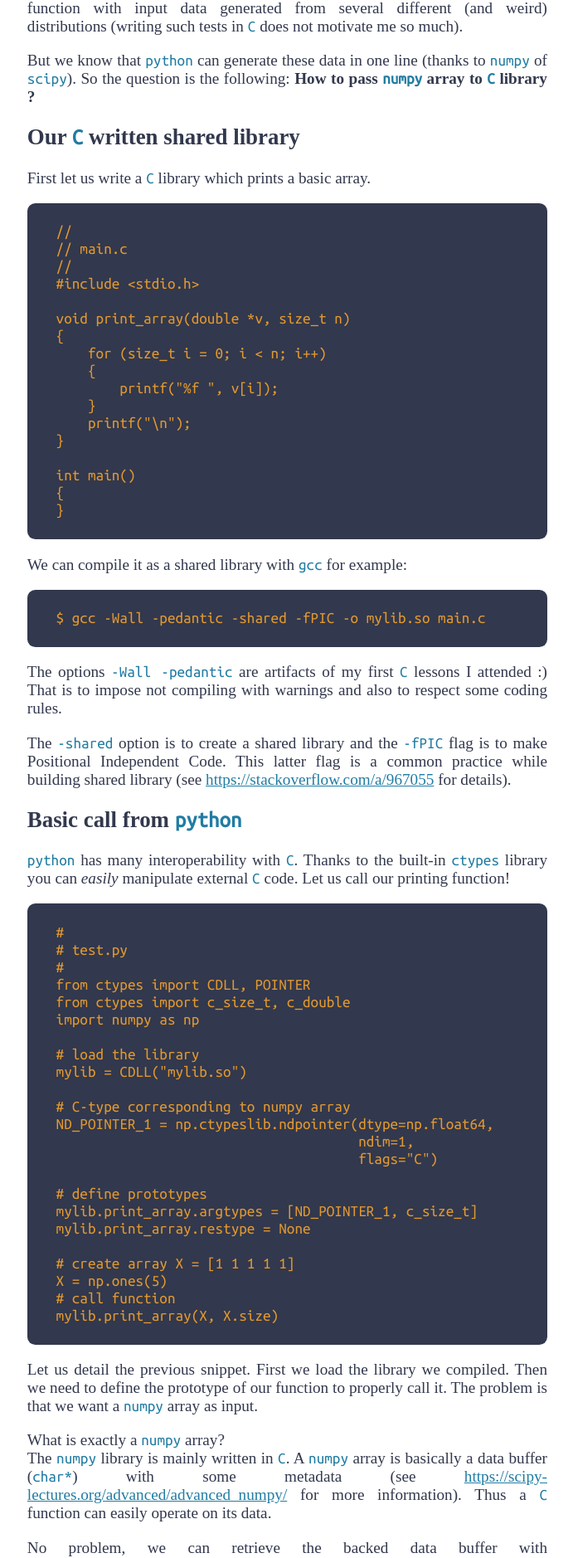
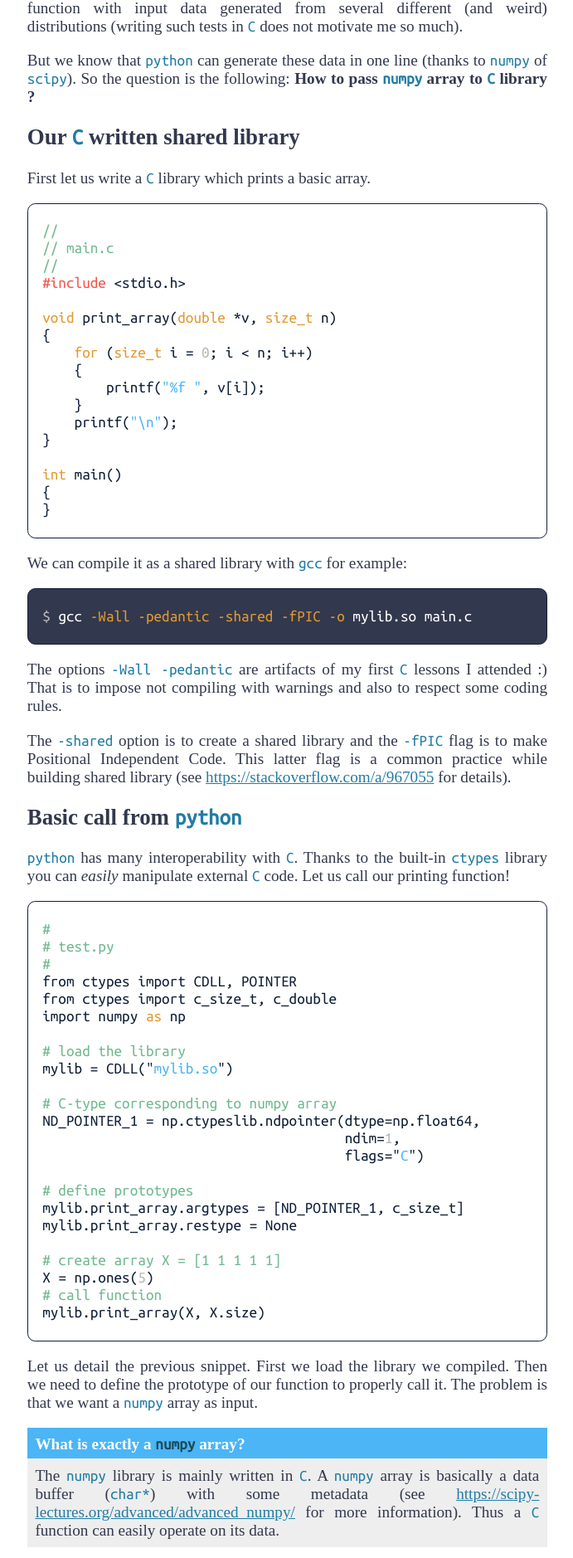
Before and after one commit to asiffer/bio, a Jekyll site: the page built from _posts/2020-03-29-pass-numpy-array-to-c-library.md, in a window 1280 px wide. Shown: the part 538-2416 px from the top of the page at 83% size, without its empty margins (428-1119 px from the left). Built offline with Jekyll 4.4.1, drawn with Linux system fonts in a browser that asks for light colours; nearby versions of some CDN libraries; some web fonts are replaced.

Commit message:
update styles

```diff
--- a/_sass/code.scss
+++ b/_sass/code.scss
@@ -1,8 +1,138 @@
+.highlight code {
+	font-family: $font8;
+	color: $color2;
+}
 
-.language-console.highlighter-rouge {
+code {
+	font-family: $font8;
+	color: $color3;
+}
 
+.highlight  {
+	padding: 0.2em;
+	padding-left: 0.5em;
+    padding-right: 0.5em;
+    border: thin solid $color-onyx;
+	border-radius: 0.5em;
+	background: $color0;
+    white-space: pre-wrap;
+
+}
+
+pre.highlight {
+    border: none;
+}
+
+
+
+
+// .language-bash.highlighter-rouge {
+
+// }
+
+
+// .language-ini.highlighter-rouge {
+//     pre code {
+//         background-color: $color0;
+//         color: $color0;
+//         .nn {
+//             color: $color-mustard;
+//         }
+//         .c {
+//             color: $color-greenery;
+//         }
+//         .s {
+//             color: $color-bluesky;
+//         }
+//     }
+// }
+
+
+// .language-sql.highlighter-rouge {
+//     pre code {
+//         // background-color: $color0;
+//         color: $color0;
+//         .n, .o {
+//             color: $color-granite;
+//         }
+//         .k {
+//             color: $color-firework;
+//         }
+//     }
+// }
+
+
+// .language-c.highlighter-rouge {
+//     .highlight {
+//         background: $color0;
+//         // border-width: 5pt;
+//         border: thin solid $color-onyx;
+//         // border-color: $color-onyx;
+//     }
+//     pre.highlight {
+//         background: $color0;
+//         border: none;
+//     }
+//     pre code {
+//         // background-color: $color0;
+//         color: $color-onyx;
+//         .nn {
+//             color: $color-mustard;
+//         }
+//         .mi {
+//             color: $color-granite;
+//         }
+//         .c1 {
+//             color: $color-greenery;
+//         }
+//         .cp {
+//             color: $color-firework;
+//         }
+//         .s, .se {
+//             color: $color-bluesky;
+//         }
+//         .k, .kt {
+//             color: $color-mustard;
+//         }
+//     }
+// }
+
+
+
+.highlight pre code {
+    // background-color: $color0;
+    color: $color-onyx;
+    .nn {
+        color: $color-mustard;
+    }
+    .mi {
+        color: $color-granite;
+    }
+    .c1, .c {
+        color: $color-greenery;
+    }
+    .cp {
+        color: $color-firework;
+    }
+    .s, .se {
+        color: $color-bluesky;
+    }
+    .k, .kt {
+        color: $color-mustard;
+    }
+}
+
+
+
+.language-bash.highlighter-rouge {
+    .highlight {
+        background-color: $color1;
+    }
     pre code {
-        // background-color: $color0;
+        // .nv if the dollar $
+        .nv, .o {
+            color: $color-granite;
+        }
         color: $color0;
         /*.o {
             color: $color-myw-3;
@@ -21,35 +151,3 @@
         }
     }
 }
-
-
-
-.language-ini.highlighter-rouge {
-    pre code {
-        // background-color: $color0;
-        color: $color0;
-        .nn {
-            color: $color-mustard;
-        }
-        .c {
-            color: $color-greenery;
-        }
-        .s {
-            color: $color-bluesky;
-        }
-    }
-}
-
-
-.language-sql.highlighter-rouge {
-    pre code {
-        // background-color: $color0;
-        color: $color0;
-        .n, .o {
-            color: $color-granite;
-        }
-        .k {
-            color: $color-firework;
-        }
-    }
-}
--- a/_sass/layout.scss
+++ b/_sass/layout.scss
@@ -142,23 +142,34 @@ footer {
 	height: 5em;
 }
 
-.highlight  {
-	padding: 0.25em;
-	padding-left: 1em;
-	padding-right: 1em;
-	border-radius: 0.5em;
-	background: $color1;
-	white-space: pre-wrap;
+.note {
+	display: block;
+	float: left;
+	width: 100%;
+	background-color: #EEEEEE;
+	margin: 0em 0 1em 0;
 }
 
-.highlight code {
-	font-family: $font8;
-	color: $color2;
+.note-title {
+	display: block;
+	float: left;
+	width: 100%;
+	padding-left: 0.5em;
+	padding-top: 0.5em;
+	padding-bottom: 0.3em;
+	color: $color0;
+	background-color: $color-bluesky;
+	font-weight: bold;
+	code {
+		color: $color-oceanic;
+	}
 }
 
-code {
-	font-family: $font8;
-	color: $color3;
+.note-text {
+	display: block;
+	float: left;
+	width: 100%;
+	padding: 0.5em 0.5em;
 }
 
 @media screen and (max-width: 1200px) {
```
Also changed, not shown: _posts/2019-01-25-fancy-threat_intel.md (+30 -30 lines), 4 other files.
